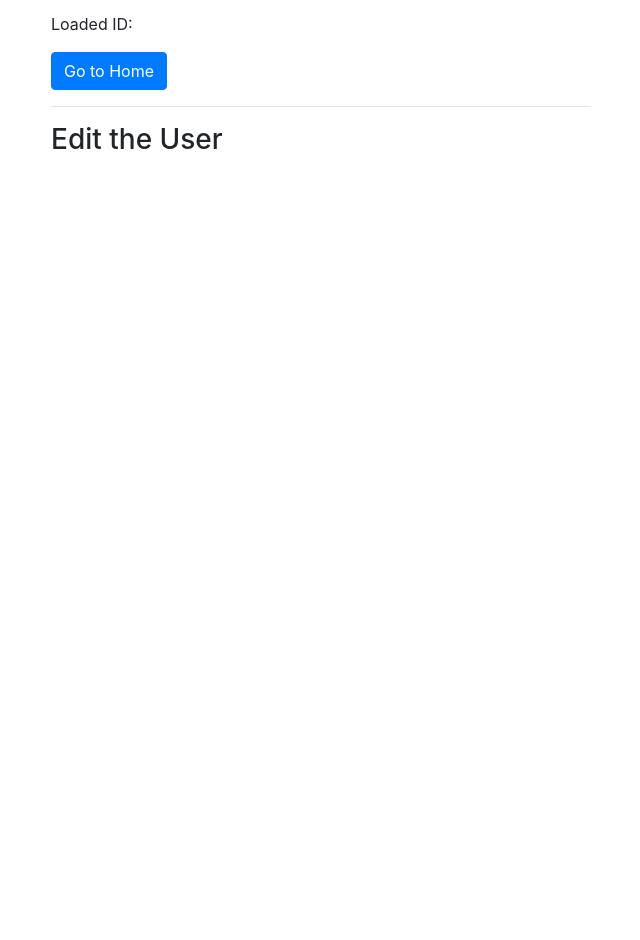
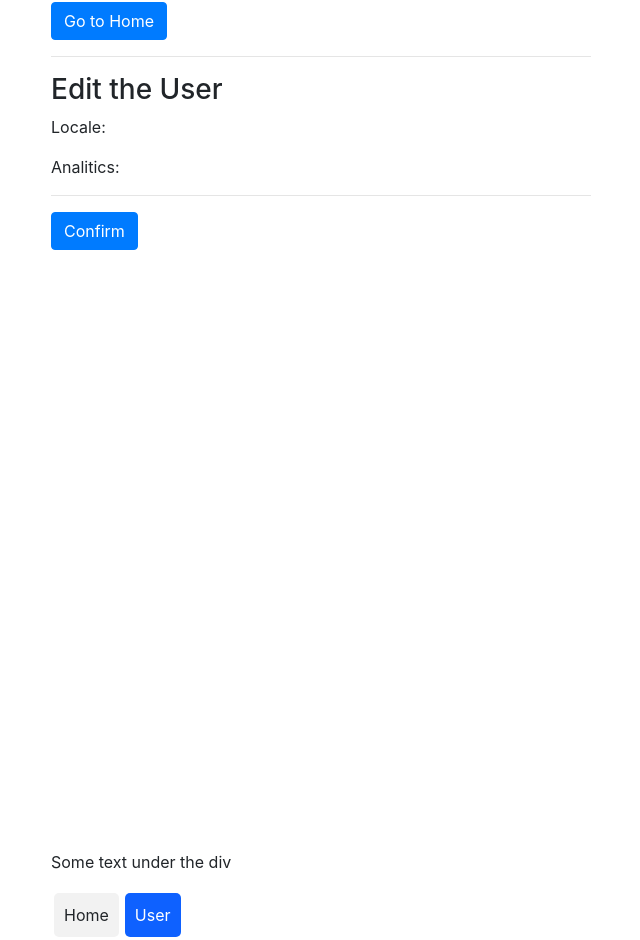
Before and after one commit to AdamKokoszka/Vue-Udemy-Course, a Vue app: page /user/1/edit in a window 1280 px wide. Shown: the part 200-1140 px from the top of the page, without its empty margins (34-674 px from the left). Before the commit the page ends 800 px from the top, so only its background shows below. Built offline with nearby package versions, Linux system fonts and the light colour scheme.

Commit message:
Finish subsection Vue-routing

```diff
--- a/src/App.vue
+++ b/src/App.vue
@@ -4,8 +4,11 @@
       <div class="col-xs-12 col-sm-8 col-sm-offset-2 col-md-6 col-md-offset-3">
         <h1>Routing</h1>
         <hr>
-                <app-header></app-header>
+        <router-view name="header-top"></router-view>
+        <transition name="flip" mode="out-in">
           <router-view></router-view>
+        </transition>
+        <router-view name="header-bottom"></router-view>
       </div>
     </div>
   </div>
@@ -18,7 +21,42 @@
       appHeader: Header
     }
   }
+
 </script>
 
 <style>
+  .flip-enter {
+    /*    transform: rotateY(0deg);*/
+  }
+
+  .flip-enter-active {
+    animation: flip-in 0.5s ease-out forwards;
+  }
+
+  .flip-leave {}
+
+  .flip-leave-active {
+    animation: flip-out 0.5s ease-out forwards;
+  }
+
+  @keyframes flip-out {
+    from {
+      transform: rotateY(0deg);
+    }
+
+    to {
+      transform: rotateY(90deg);
+    }
+  }
+
+  @keyframes flip-in {
+    from {
+      transform: rotateY(90deg);
+    }
+
+    to {
+      transform: rotateY(0deg);
+    }
+  }
+
 </style>
--- a/src/components/user/User.vue
+++ b/src/components/user/User.vue
@@ -2,7 +2,7 @@
    <div>
     <h1>The User Page</h1>
      <hr>
-     <p>Loaded ID: {{ id }}</p>
+     <p>Loaded ID: </p>
      <button class="btn btn-primary" @click="navToHome">Go to Home</button>
      <hr>
      <router-view></router-view>
@@ -14,7 +14,7 @@
 export default{
   methods: {
     navToHome(){
-      this.$router.push('/');
+      this.$router.push({name: 'home'});
     }
   }
 }
--- a/src/components/user/UserDetail.vue
+++ b/src/components/user/UserDetail.vue
@@ -2,5 +2,35 @@
   <div>
     <h3>Some User Details</h3>
     <p>User loaded has ID: {{ $route.params.id }}</p>
+    <!--    <router-link tag="button" :to="'/user/' + $route.params.id + '/edit'" class="btn btn-primary">Edit User!</router-link>-->
+    <router-link tag="button" :to="link" class="btn btn-primary">Edit User!</router-link>
   </div>
 </template>
+
+<script>
+  export default {
+    data() {
+      return {
+        link: {
+          name: 'userEdit',
+          params: {
+            id: this.$route.params.id
+          },
+          query: {
+            locale: 'en',
+            q: 100
+          },
+          hash: '#data'
+        }
+      }
+    },
+    beforeRouteEnter(to, from, next){
+      if(true){
+        next();
+      } else {
+        next(false);
+      }
+    }
+  }
+
+</script>
--- a/src/components/user/UserEdit.vue
+++ b/src/components/user/UserEdit.vue
@@ -1,3 +1,33 @@
 <template>
+  <div>
     <h3>Edit the User</h3>
+    <p>Locale: {{ $route.query.locale }}</p>
+    <p>Analitics: {{ $route.query.q }}</p>
+    <hr>
+    <button class="btn btn-primary" @click="confirmed = true">Confirm</button>
+    <div style="height: 600px"></div>
+    <p id="data">Some text under the div</p>
+  </div>
 </template>
+
+<script>
+export default{
+  data(){
+    return{
+      confirmed: false
+    }
+  },
+  beforeRouteLeave(to, from, next){
+    if(this.confirmed){
+      next()
+    } else {
+      if(confirm('Are You sure?')){
+        next();
+      } else {
+        next(false);
+      }
+    }
+    next();
+  }
+}
+</script>
--- a/src/main.js
+++ b/src/main.js
@@ -8,7 +8,21 @@ Vue.use(VueRouter);
 
 const router = new VueRouter({
   routes,
-  mode: 'history'
+  mode: 'history',
+  scrollBehavior(to, from, savePosition){
+    if(savePosition){
+      return savePosition;
+    }
+    if(to.hash){
+      return { selector: to.hash };
+    }
+    return {x:0, y:700}
+  }
+});
+
+router.beforeEach((to, from, next) => {
+  console.log('global beforeEach');
+  next();
 });
 
 new Vue({
--- a/src/routes.js
+++ b/src/routes.js
@@ -1,13 +1,46 @@
 import Home from './components/Home.vue'
-import User from './components/user/User.vue'
-import UserStart from './components/user/UserStart.vue'
-import UserEdit from './components/user/UserEdit.vue'
-import UserDetail from './components/user/UserDetail.vue'
+import Header from './components/Header.vue'
+
+const User = resolve => {
+  require.ensure(['./components/user/User.vue'], () => {
+    resolve(require('./components/user/User.vue'));
+  });
+};
+
+const UserStart = resolve => {
+  require.ensure(['./components/user/UserStart.vue'], () => {
+    resolve(require('./components/user/UserStart.vue'));
+  });
+};
+
+const UserEdit = resolve => {
+  require.ensure(['./components/user/UserEdit.vue'], () => {
+    resolve(require('./components/user/UserEdit.vue'));
+  });
+};
+
+const UserDetail = resolve => {
+  require.ensure(['./components/user/UserDetail.vue'], () => {
+    resolve(require('./components/user/UserDetail.vue'));
+  });
+};
+
 export const routes = [
-  { path: '', component: Home},
-  { path: '/user', component: User, children: [
+  { path: '', component: Home, name: "home", components: {
+    default: Home,
+    'header-top': Header
+  }},
+  { path: '/user', component: User,components: {
+    default: User,
+    'header-bottom': Header
+  }, children: [
     { path: '', component: UserStart},
-    { path: ':id', component: UserDetail},
-    { path: ':id/edit', component: UserEdit}
-  ]}
+    { path: ':id', component: UserDetail, beforeEnter: (to, from, next) => {
+      console.log('inside route setup');
+      next();
+    }},
+    { path: ':id/edit', component: UserEdit, name: "userEdit"}
+  ]},
+//  { path: '/redirect-me', redirect: {name: 'home'}},
+  { path: '*', redirect: {name: 'home' }}
 ];
```
Also changed, not shown: 1 other file (tests, documents, lock files or other folders). Lines whose indentation alone changed are shown as unchanged.
